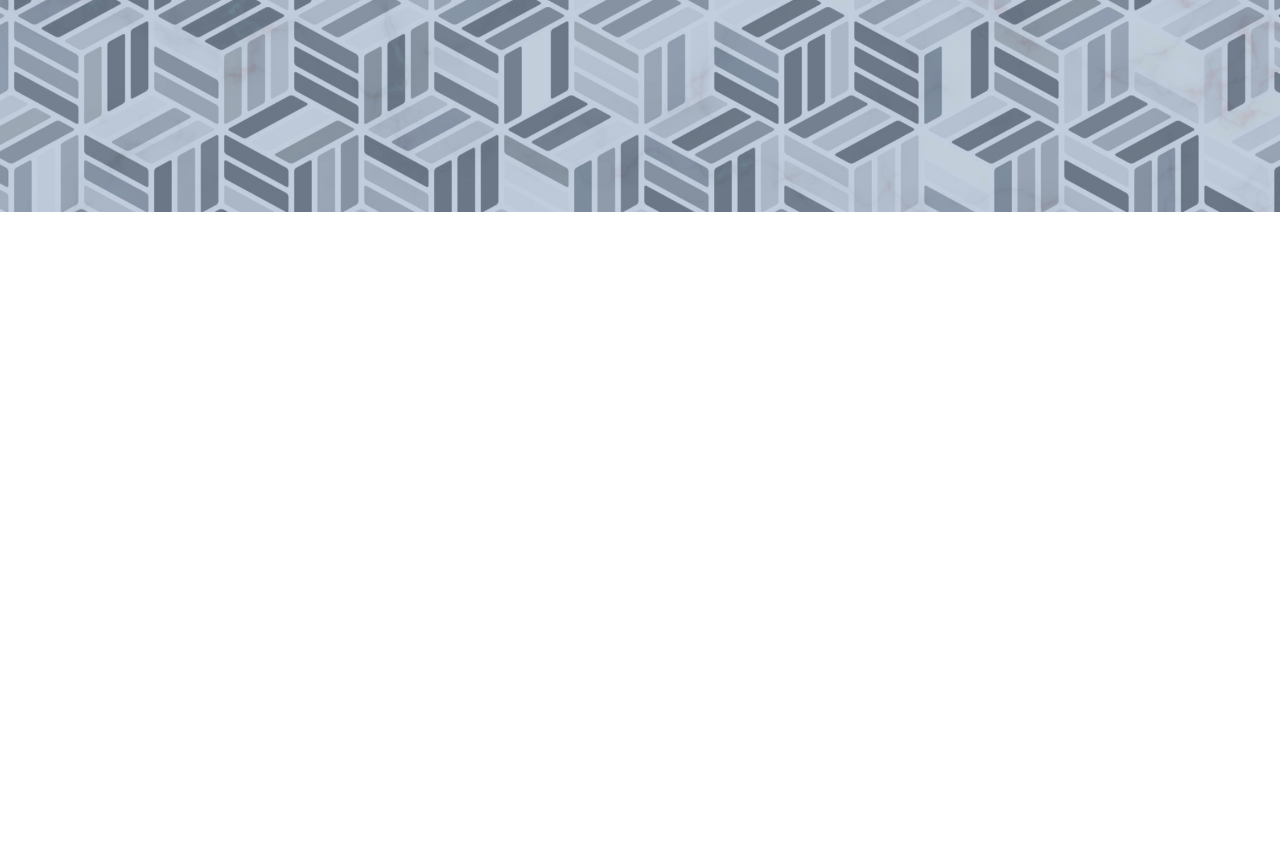
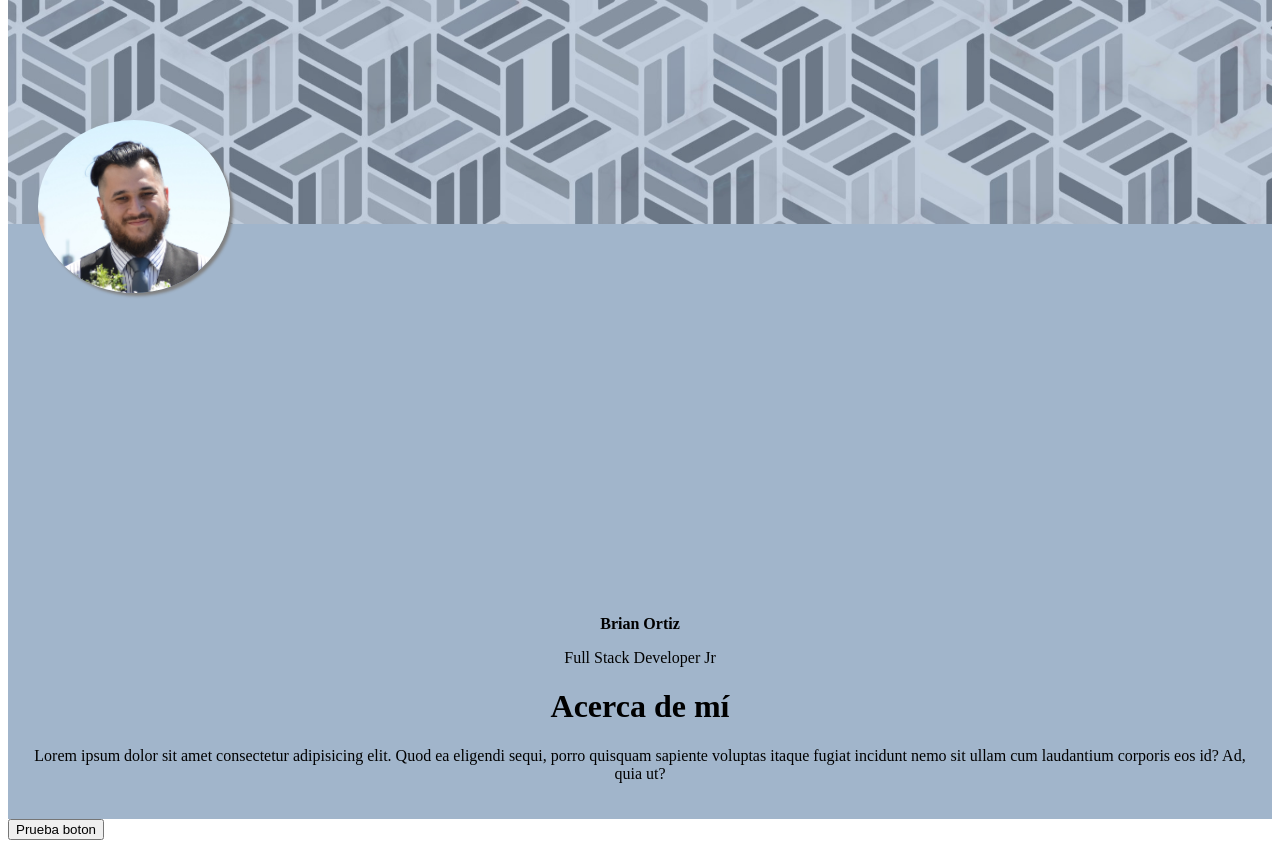
Before and after one commit to Moto-Ortiz/PortfolioBrianOrtiz, an Angular app in the folder PortfolioBrianOrtiz/: page / in a window 1280 px wide. Shown: the part 480-1328 px from the top of the page. Before the commit the page ends 800 px from the top, so only its background shows below. Built offline with nearby package versions, Linux system fonts and the light colour scheme.

Commit message:
Acerca de casi terminado
No me reconoce el boostrap, investigar.

```diff
--- a/PortfolioBrianOrtiz/angular.json
+++ b/PortfolioBrianOrtiz/angular.json
@@ -27,13 +27,14 @@
               "src/assets"
             ],
             "styles": [
-              "src/styles.css",
-              "PortfolioBrianOrtiz/node_modules/bootstrap/dist/css/bootstrap.css"
+              "src/styles.css"
+
 
 
             ],
             "scripts": [
-              "PortfolioBrianOrtiz/node_modules/bootstrap/dist/js/bootstrap.js"
+
+
             ]
           },
           "configurations": {
--- a/PortfolioBrianOrtiz/src/app/app.component.html
+++ b/PortfolioBrianOrtiz/src/app/app.component.html
@@ -1 +1,4 @@
 <app-header></app-header>
+<app-acerca-de></app-acerca-de>
+<router-outlet></router-outlet>
+<button class="btn btn-danger">Prueba boton</button>
--- a/PortfolioBrianOrtiz/src/app/app.module.ts
+++ b/PortfolioBrianOrtiz/src/app/app.module.ts
@@ -7,6 +7,7 @@
 import { LogoAPComponent } from './components/logo-ap/logo-ap.component';
 import { SocialComponent } from './components/social/social.component';
 import { BannerComponent } from './components/banner/banner.component';
+import { AcercaDeComponent } from './components/acerca-de/acerca-de.component';
 
 @NgModule({
   declarations: [
@@ -14,7 +15,8 @@
     HeaderComponent,
     LogoAPComponent,
     SocialComponent,
-    BannerComponent
+    BannerComponent,
+    AcercaDeComponent
   ],
   imports: [
     BrowserModule,
--- /dev/null
+++ b/PortfolioBrianOrtiz/src/app/components/acerca-de/acerca-de.component.css
@@ -0,0 +1,38 @@
+.row{
+    padding: 20px;
+}
+
+div{
+    background-color: #a1b5cb;
+    text-align: center;
+}
+
+/*Estilo de la foto de perfil*/
+@media (min-width: 576px){
+    #fotodeperfil{
+        position: absolute;
+        width: 15%;
+        border-radius: 100%;
+        box-shadow: 3px 3px 3px grey;
+        left: 3%;
+        top: 600px;
+    }
+}
+@media (max-width: 575px){
+    #fotodeperfil{
+        position: absolute;
+        width: 30%;
+        border-radius: 100%;
+        box-shadow: 3px 3px 3px grey;
+        left: 33%;
+        top: 630px;
+    }
+}
+
+/*etiqueta nombre*/
+
+#nombre{
+    font-weight: bold;
+    margin-top: 30%;
+
+}
--- /dev/null
+++ b/PortfolioBrianOrtiz/src/app/components/acerca-de/acerca-de.component.html
@@ -0,0 +1,19 @@
+<div class="row">
+    <div class="col-xs-12 col-sm-2 col-md-2 col-lg-2">
+        <img src="../../../assets/fotoPerfil.jpg" class="img-fluid" id="fotodeperfil">
+    </div>
+
+    <div class="col-xs-12 col-sm-2 col-md-2 col-lg-2">
+        <p id="nombre">Brian Ortiz</p>
+        <p>Full Stack Developer Jr</p>
+
+    </div>
+
+    <div class="col-xs-12 col-sm-8 col-md-8 col-lg-8">
+        <span>
+            <h1>Acerca de mí</h1>
+            <p>Lorem ipsum dolor sit amet consectetur adipisicing elit. Quod ea eligendi sequi, porro quisquam sapiente voluptas itaque fugiat incidunt nemo sit ullam cum laudantium corporis eos id? Ad, quia ut?</p>
+
+        </span>
+    </div>
+</div>
--- /dev/null
+++ b/PortfolioBrianOrtiz/src/app/components/acerca-de/acerca-de.component.ts
@@ -0,0 +1,15 @@
+import { Component, OnInit } from '@angular/core';
+
+@Component({
+  selector: 'app-acerca-de',
+  templateUrl: './acerca-de.component.html',
+  styleUrls: ['./acerca-de.component.css']
+})
+export class AcercaDeComponent implements OnInit {
+
+  constructor() { }
+
+  ngOnInit(): void {
+  }
+
+}
```
Also changed, not shown: PortfolioBrianOrtiz/src/assets/fotoPerfil.jpg (added), 1 other file (tests, documents, lock files or other folders).
